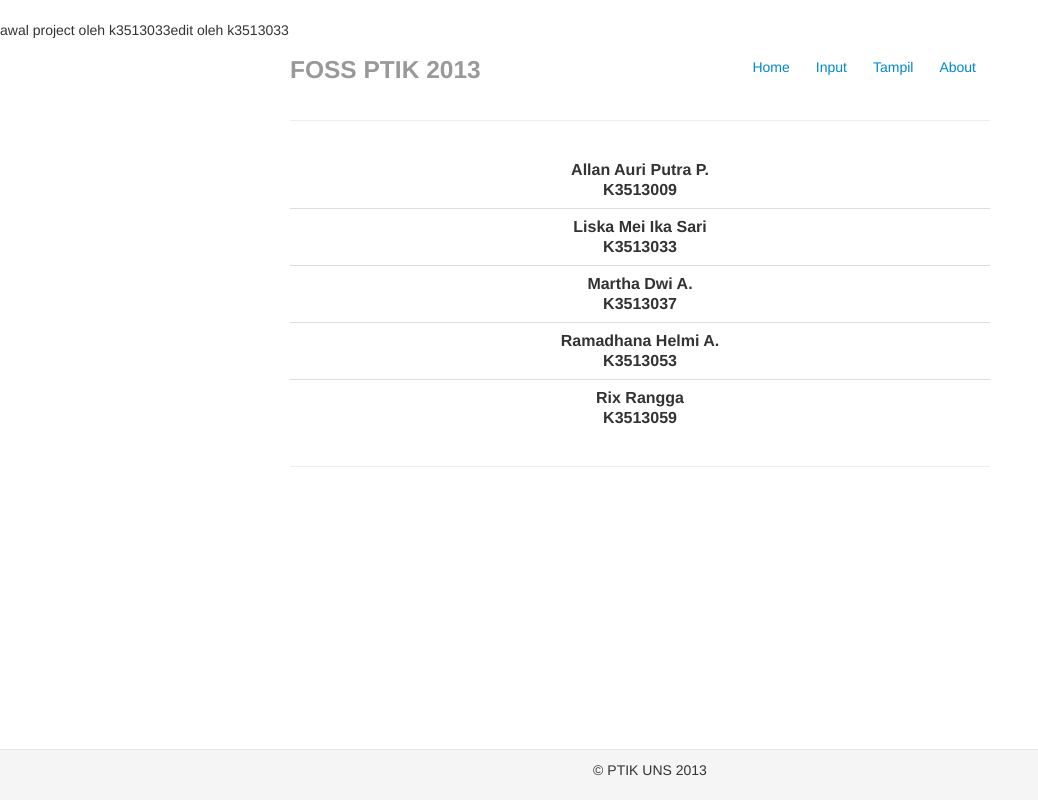
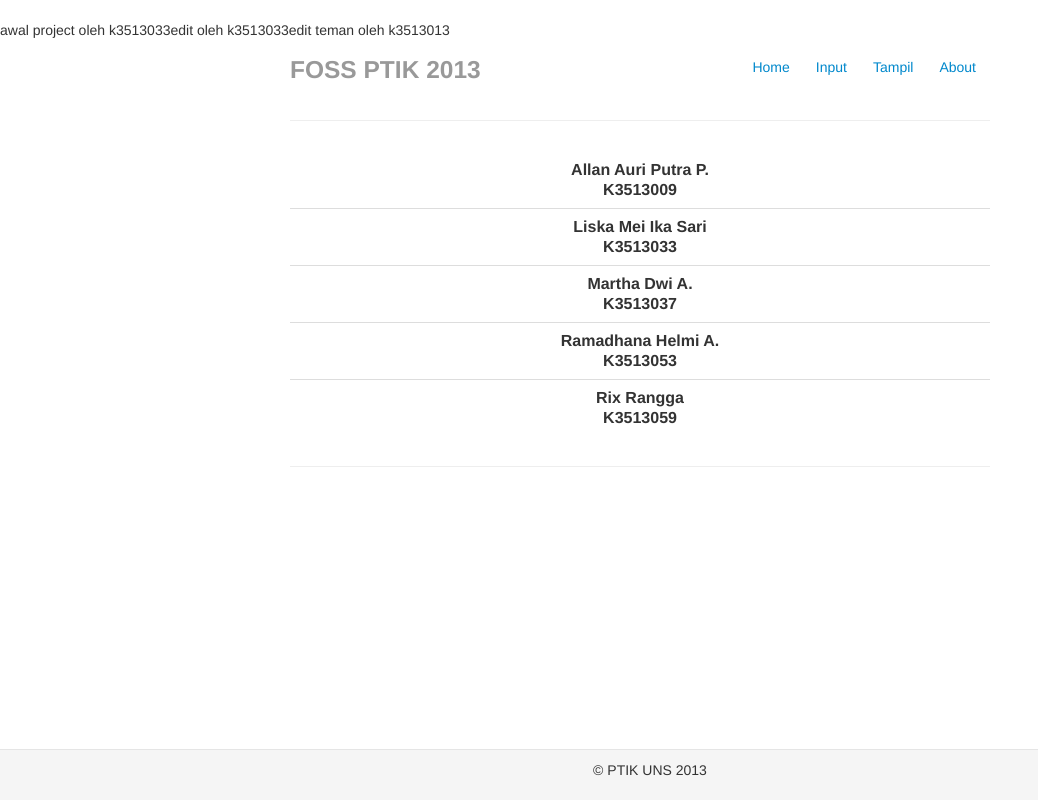
Before and after one commit to liskamey/K3513033, a CodeIgniter app: page /index.php/mahasiswa/about in a window 1280 px wide. Shown: the whole page, without its empty margins (0-1038 px from the left). Run offline with CodeIgniter, Linux system fonts and the light colour scheme; lists and menus that the app fills with data are empty.

Commit message:
Update index.php

```diff
--- a/index.php
+++ b/index.php
@@ -1,6 +1,7 @@
 <?php
 	echo "awal project oleh k3513033";
 	echo "edit oleh k3513033";
+	echo "edit teman oleh k3513013";
 ?>
 <?php
 
```
